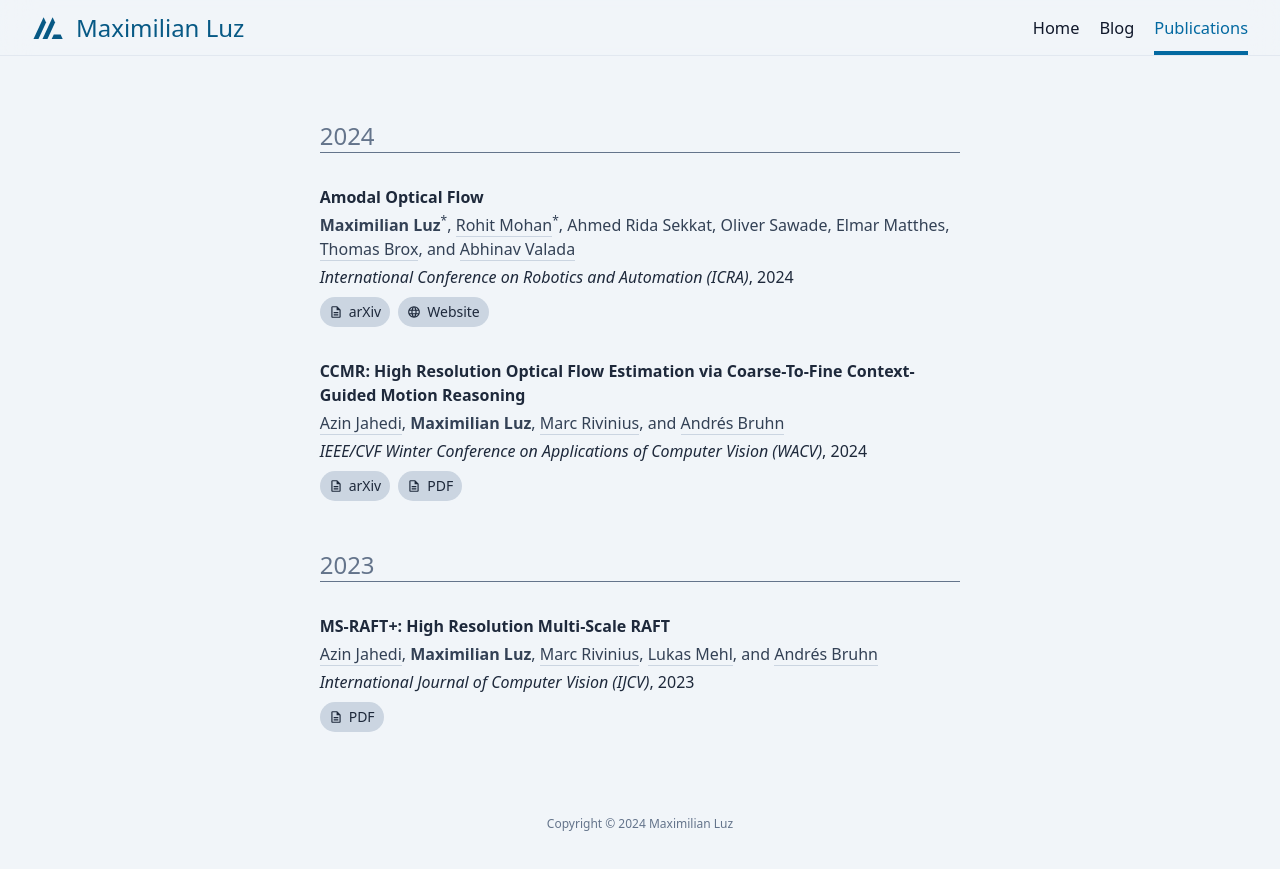
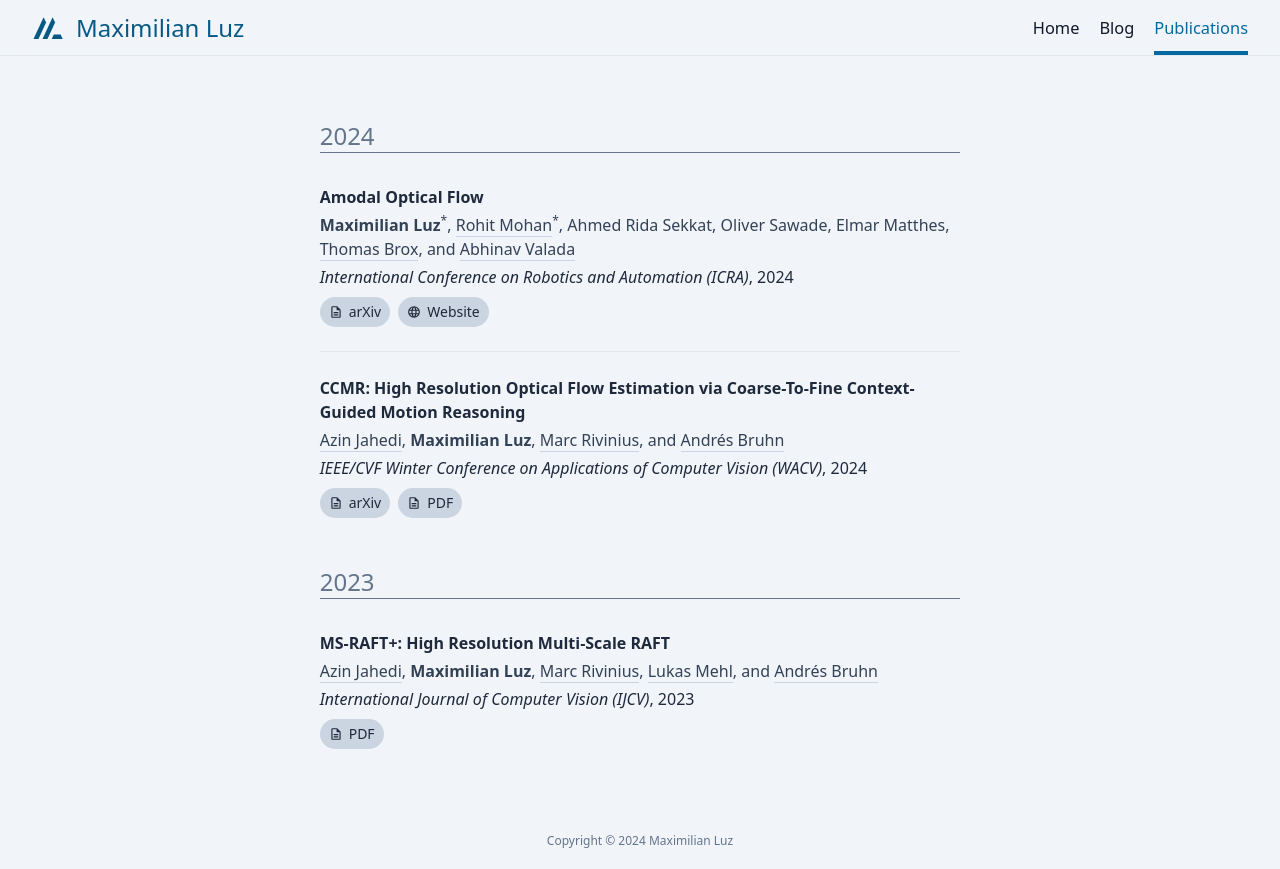
Before and after one commit to qzed/qzed.github.io, a Next.js app: page /publications in a window 1280 px wide. Built offline with nearby package versions, Linux system fonts and the light colour scheme.

Commit message:
publications: Add separator line

```diff
--- a/src/app/publications/page.tsx
+++ b/src/app/publications/page.tsx
@@ -125,10 +125,15 @@ function Group({ title, publications }: { title: string, publications: any[] })
     <div>
       <h1 className='text-2xl text-slate-500'>{title}</h1>
       <hr className='border-none h-px bg-slate-500' />
-      <div className='flex flex-col gap-8 pt-8'>
+      <div className='flex flex-col gap-6 pt-8'>
         {
           publications.map((entry) => {
-            return <Publication data={entry} key={entry.title} />
+            return (
+              <>
+              <Publication data={entry} key={entry.title} />
+              <hr className='last:hidden h-px bg-slate-200 dark:bg-slate-800 border-0' />
+              </>
+            )
           })
         }
       </div>
```
